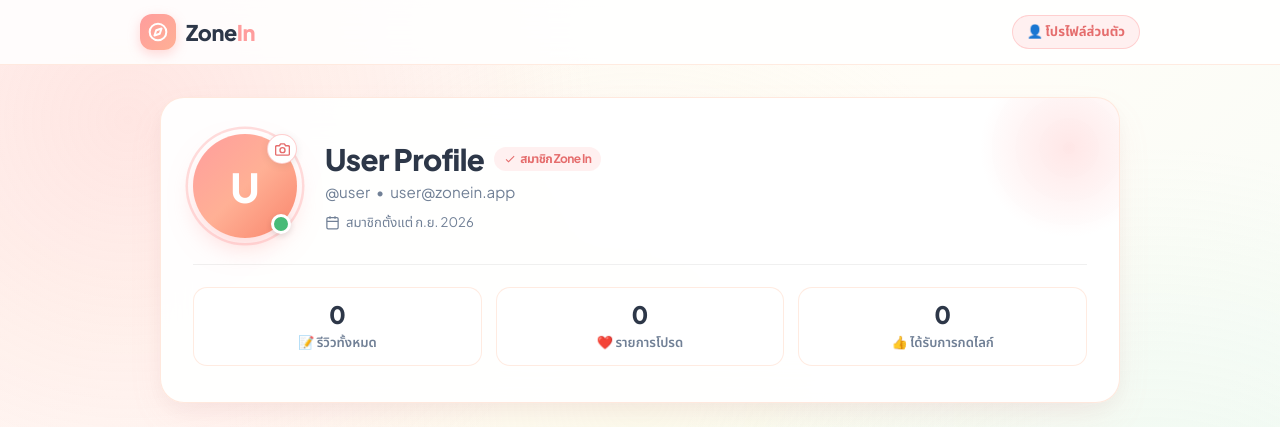
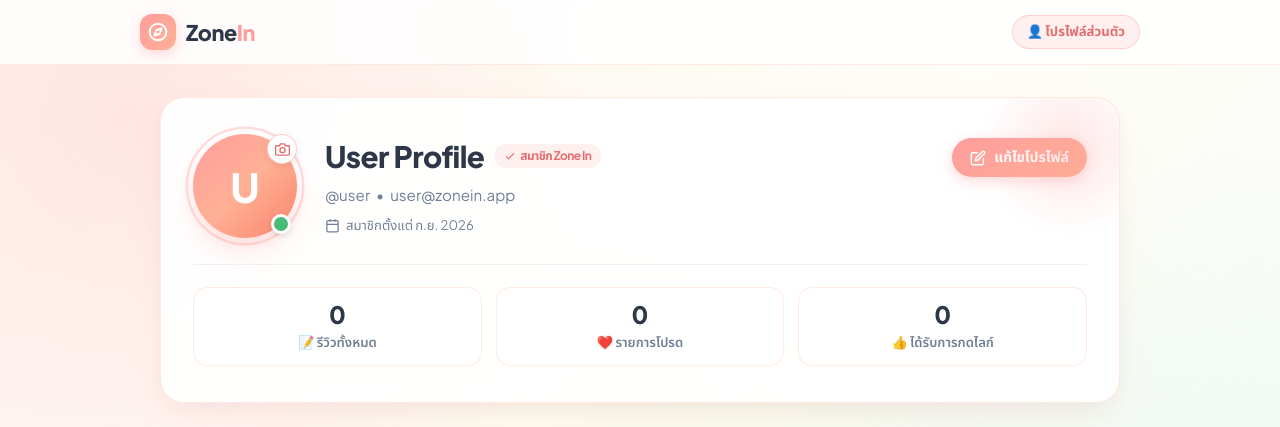
Before and after one commit to Chindarat-Bunta/zonein-demo02, a Django app: page / in a window 1280 px wide. Shown: the top 427 px of the page. Run offline with Django 5.2, Linux system fonts and the light colour scheme.

Commit message:
feat: add profile template with user details and stats layout

```diff
--- a/templates/profile.html
+++ b/templates/profile.html
@@ -217,6 +217,44 @@
             min-width: 240px;
         }
 
+        .profile-title-row {
+            display: flex;
+            align-items: center;
+            justify-content: space-between;
+            gap: 16px;
+            flex-wrap: wrap;
+            margin-bottom: 6px;
+        }
+
+        .btn-edit-profile {
+            display: inline-flex;
+            align-items: center;
+            gap: 8px;
+            padding: 9px 18px;
+            background: linear-gradient(135deg, #FF9D9D 0%, #FFB095 100%);
+            color: #ffffff;
+            font-size: 0.88rem;
+            font-weight: 700;
+            border-radius: var(--radius-pill);
+            text-decoration: none;
+            box-shadow: 0 4px 14px rgba(255, 157, 157, 0.4);
+            transition: all 0.25s cubic-bezier(0.34, 1.56, 0.64, 1);
+        }
+
+        .btn-edit-profile:hover {
+            transform: translateY(-2px);
+            box-shadow: 0 8px 20px rgba(255, 157, 157, 0.55);
+            color: #ffffff;
+        }
+
+        .btn-edit-profile:active {
+            transform: translateY(0);
+        }
+
+        .btn-edit-profile svg {
+            flex-shrink: 0;
+        }
+
         .user-name-title {
             font-size: 1.85rem;
             font-weight: 800;
@@ -420,6 +458,11 @@
                 text-align: center;
                 gap: 18px;
             }
+            .profile-title-row {
+                justify-content: center;
+                flex-direction: column;
+                gap: 12px;
+            }
             .user-name-title {
                 justify-content: center;
             }
@@ -474,16 +517,17 @@
                     <!-- Online indicator dot -->
                     <div class="avatar-online-dot" title="สถานะ: กำลังออนไลน์"></div>
                     <!-- Edit camera button -->
-                    <button class="avatar-camera-btn" title="เปลี่ยนรูปโปรไฟล์">
+                    <a href="/profile/settings/" class="avatar-camera-btn" title="เปลี่ยนรูปโปรไฟล์ / แก้ไขข้อมูล">
                         <svg width="15" height="15" viewBox="0 0 24 24" fill="none" stroke="currentColor" stroke-width="2.2" stroke-linecap="round" stroke-linejoin="round">
                             <path d="M23 19a2 2 0 0 1-2 2H3a2 2 0 0 1-2-2V8a2 2 0 0 1 2-2h4l2-3h6l2 3h4a2 2 0 0 1 2 2z"></path>
                             <circle cx="12" cy="13" r="4"></circle>
                         </svg>
-                    </button>
+                    </a>
                 </div>
 
                 <!-- ชื่อของ User & ข้อมูลโปรไฟล์ -->
                 <div class="profile-info">
+                    <div class="profile-title-row">
                         <h1 class="user-name-title">
                             <span>{{ display_name }}</span>
                             <span class="user-badge">
@@ -493,6 +537,14 @@
                                 สมาชิก Zone In
                             </span>
                         </h1>
+                        <a href="/profile/settings/" class="btn-edit-profile" id="btnEditProfile" title="ไปยังหน้าแก้ไขข้อมูลส่วนตัว">
+                            <svg width="16" height="16" viewBox="0 0 24 24" fill="none" stroke="currentColor" stroke-width="2.2" stroke-linecap="round" stroke-linejoin="round">
+                                <path d="M11 4H4a2 2 0 0 0-2 2v14a2 2 0 0 0 2 2h14a2 2 0 0 0 2-2v-7"></path>
+                                <path d="M18.5 2.5a2.121 2.121 0 0 1 3 3L12 15l-4 1 1-4 9.5-9.5z"></path>
+                            </svg>
+                            <span>แก้ไขโปรไฟล์</span>
+                        </a>
+                    </div>
 
                     <div class="user-handle">
                         <span>@{{ username }}</span>
```
Lines whose indentation alone changed are shown as unchanged.
